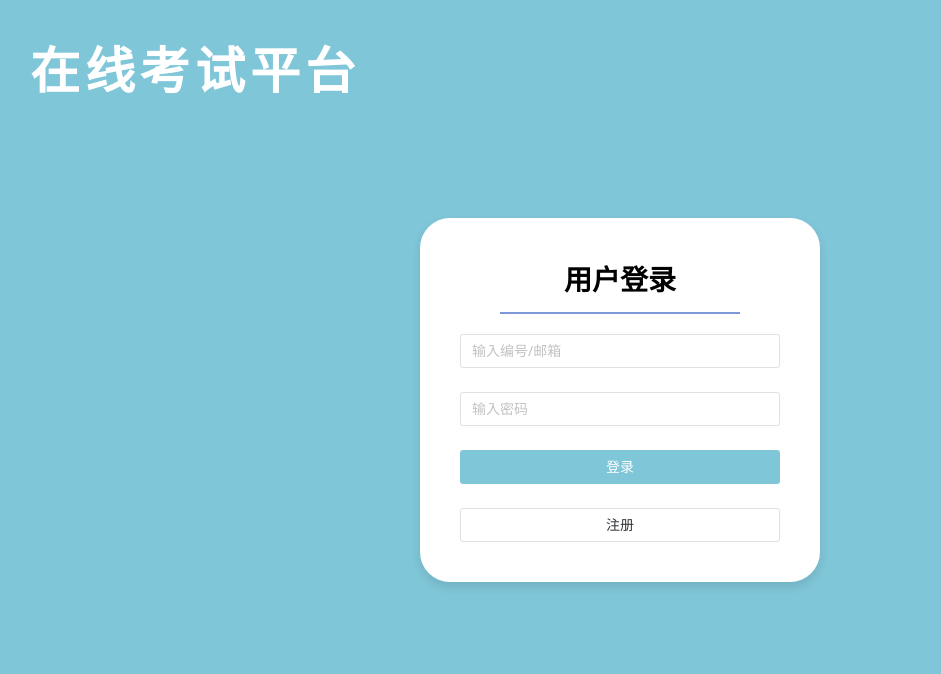
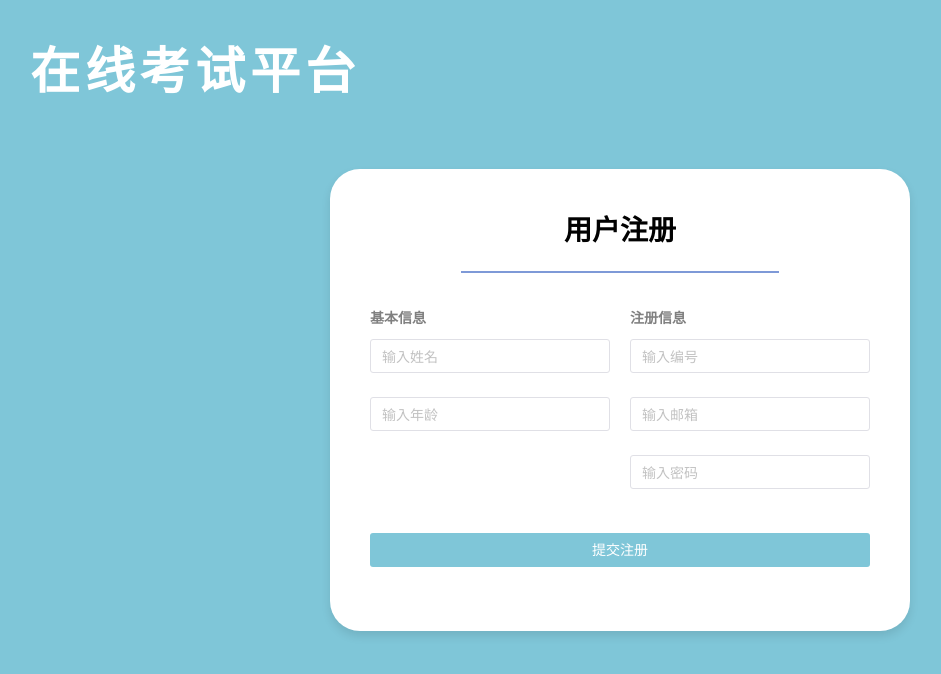
Before and after one commit to rktccn/exam-system-web, a Vue app: page /register in a window 1280 px wide. Before the commit this address led to /login. Shown: the top 674 px of the page, without its empty margins (20-961 px from the left). Built offline with nearby package versions, Linux system fonts and the light colour scheme; no server answers.

Commit message:
更新注册页面

```diff
--- a/src/apis/user.js
+++ b/src/apis/user.js
@@ -15,3 +15,18 @@ export function login(no = null, email = null, password) {
     }
   })
 }
+
+export function register(no, password, email, name, age) {
+  console.log(no, password, email, name, age)
+  return http({
+    url: '/register',
+    method: 'post',
+    data: {
+      no,
+      password,
+      email,
+      name,
+      age
+    }
+  })
+}
--- a/src/route/index.js
+++ b/src/route/index.js
@@ -1,4 +1,4 @@
-import { createRouter, createWebHashHistory,createWebHistory } from 'vue-router'
+import { createRouter, createWebHashHistory, createWebHistory } from 'vue-router'
 import { useStore } from '../store/main'
 
 const routes = [
@@ -27,7 +27,7 @@ const router = createRouter({
 router.beforeEach((to, from, next) => {
   const store = useStore()
   const id = store.getId
-  if (to.name !== 'login' && id === 0) {
+  if (!(to.name === 'login' || to.name === 'register') && id === 0) {
     next({ name: 'login' })
   } else {
     next()
--- a/src/views/login/login.vue
+++ b/src/views/login/login.vue
@@ -32,7 +32,7 @@
           </n-form-item>
         </n-form>
 
-        <n-button class='submit' attr-type='button' @click='handleValidateClick'>
+        <n-button class='submit' attr-type='button' @click='goToRegister()'>
           注册
         </n-button>
       </div>
@@ -47,6 +47,7 @@
 import { NForm, NFormItem, NInput, NButton, NGradientText } from 'naive-ui'
 import { ref } from 'vue'
 import { login } from '../../apis/user.js'
+import { useRouter } from 'vue-router'
 
 export default {
   name: 'Login',
@@ -58,6 +59,12 @@ export default {
         password: ''
       }
     })
+    const router = useRouter()
+
+    const goToRegister = () => {
+      console.log('跳转到注册页面')
+      router.push('/register')
+    }
 
 
     return {
@@ -99,15 +106,15 @@ export default {
         }).catch(() => {
           console.log('error')
         })
-      }
+      },
+      goToRegister
     }
   },
   components: {
     NForm,
     NFormItem,
     NInput,
-    NButton,
-    NGradientText
+    NButton
   }
 }
 
@@ -149,8 +156,10 @@ export default {
     .login-title {
       text-align: center;
       color: #010101;
+      padding: 0 25px;
 
-      ::after {
+
+      &:after {
         content: '';
         display: block;
         width: 60%;
--- a/src/views/login/register.vue
+++ b/src/views/login/register.vue
@@ -0,0 +1,227 @@
+<template>
+
+  <div class='login'>
+    <div class='title'>在线考试平台</div>
+
+    <div class='login-inner'>
+      <!--  标题   -->
+      <div class='login-title'>
+        <h1>用户注册</h1>
+      </div>
+      <!--  表单   -->
+      <div class='login-form'>
+        <n-form
+          ref='formRef'
+          :rules='rules'
+          :model='model'
+          label-placement='left'
+          label-width='auto'
+          require-mark-placement='right-hanging'
+        >
+          <div class='form'>
+            <div class='left'>
+              <p class='subtitle'>基本信息</p>
+              <n-form-item path='user.name'>
+                <n-input v-model:value='model.user.name' placeholder='输入姓名' />
+              </n-form-item>
+              <n-form-item path='user.age'>
+                <n-input v-model:value='model.user.age' placeholder='输入年龄' />
+              </n-form-item>
+            </div>
+            <div class='right'>
+              <p class='subtitle'>注册信息</p>
+              <n-form-item path='user.id'>
+                <n-input v-model:value='model.user.id' placeholder='输入编号' />
+              </n-form-item>
+              <n-form-item path='user.email'>
+                <n-input v-model:value='model.user.email' placeholder='输入邮箱' />
+              </n-form-item>
+              <n-form-item path='user.password'>
+                <n-input v-model:value='model.user.password' placeholder='输入密码' />
+              </n-form-item>
+            </div>
+          </div>
+          <n-form-item>
+            <n-button color='#7FC6D8' class='submit' attr-type='button' @click='handleValidateClick'>
+              提交注册
+            </n-button>
+          </n-form-item>
+        </n-form>
+
+        <!--        <n-button class='submit' attr-type='button' @click='goToRegister()'>-->
+        <!--          注册-->
+        <!--        </n-button>-->
+      </div>
+    </div>
+
+  </div>
+
+
+</template>
+
+<script>
+import { NForm, NFormItem, NInput, NButton } from 'naive-ui'
+import { ref } from 'vue'
+import { register } from '../../apis/user.js'
+
+export default {
+  name: 'Register',
+  setup() {
+    const formRef = ref(null)
+    const modelRef = ref({
+      user: {
+        name: '',
+        age: '',
+        id: '',
+        email: '',
+        password: ''
+      }
+    })
+
+
+    return {
+      formRef,
+      model: modelRef,
+      rules: {
+        user: {
+          name: {
+            required: true,
+            message: '请输入姓名',
+            trigger: ['input', 'blur']
+          },
+          age: {
+            required: true,
+            message: '请输入年龄',
+            trigger: ['input', 'blur']
+          },
+          id: {
+            required: true,
+            message: '请输入编号',
+            trigger: ['input', 'blur']
+          },
+          email: {
+            required: true,
+            message: '请输入邮箱',
+            trigger: ['input', 'blur']
+          },
+          password: {
+            required: true,
+            message: '请输入密码',
+            trigger: ['input', 'blur']
+          }
+        }
+      },
+      handleValidateClick(e) {
+        e.preventDefault()
+        formRef.value?.validate().then(() => {
+          console.log('success')
+
+          const { name, age, id: no, email, password } = modelRef.value.user
+
+          register(no, password, email, name, age).then((res) => {
+            console.log(res)
+          }).catch(() => {
+            console.log('error')
+          })
+
+
+        }).catch(() => {
+          console.log('error')
+        })
+      }
+    }
+  },
+  components: {
+    NForm,
+    NFormItem,
+    NInput,
+    NButton
+  }
+}
+
+
+</script>
+
+<style lang='scss' scoped>
+
+
+.login {
+  width: 100%;
+  height: 100vh;
+  display: flex;
+  justify-content: center;
+  align-items: center;
+  background-color: #7FC6D8;
+
+  .title {
+    position: absolute;
+    top: 30px;
+    left: 50px;
+    font-size: 50px;
+    font-weight: bolder;
+    // 调整文字间距
+    letter-spacing: 5px;
+    color: #fff;
+  }
+
+
+  .login-inner {
+    width: 580px;
+    padding-top: 20px;
+    padding-bottom: 40px;
+
+    background-color: #fff;
+    border-radius: 30px;
+    box-shadow: 0 5px 10px rgba(0, 0, 0, .1);
+
+    .login-title {
+      text-align: center;
+      color: #010101;
+      padding: 0 25px;
+
+
+      &:after {
+        content: '';
+        display: block;
+        width: 60%;
+        height: 2px;
+        background-color: #7E99D7;
+        margin: 10px auto 0;
+      }
+    }
+
+    .login-form {
+      margin-top: 20px;
+      padding: 0 40px;
+
+      .form {
+        display: flex;
+        justify-content: space-between;
+        margin-bottom: 20px;
+
+        .subtitle {
+          font-size: 14px;
+          font-weight: bold;
+          margin-bottom: 10px;
+          color: rgba(1, 1, 1, 0.5);
+        }
+
+        .left {
+          width: 50%;
+          padding-right: 10px;
+        }
+
+        .right {
+          width: 50%;
+          padding-left: 10px;
+        }
+      }
+
+      .submit {
+        width: 100%;
+      }
+    }
+  }
+}
+
+</style>
```
